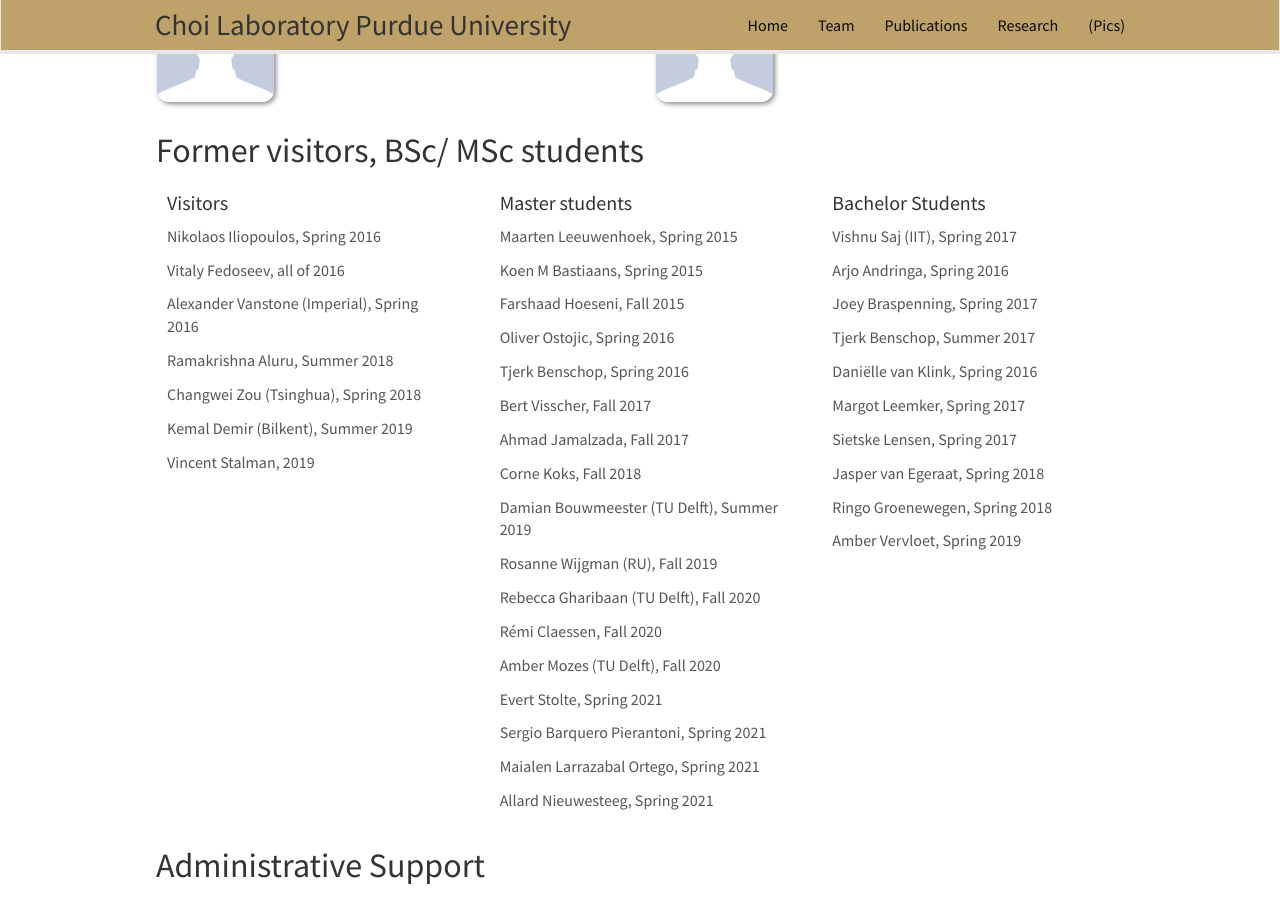
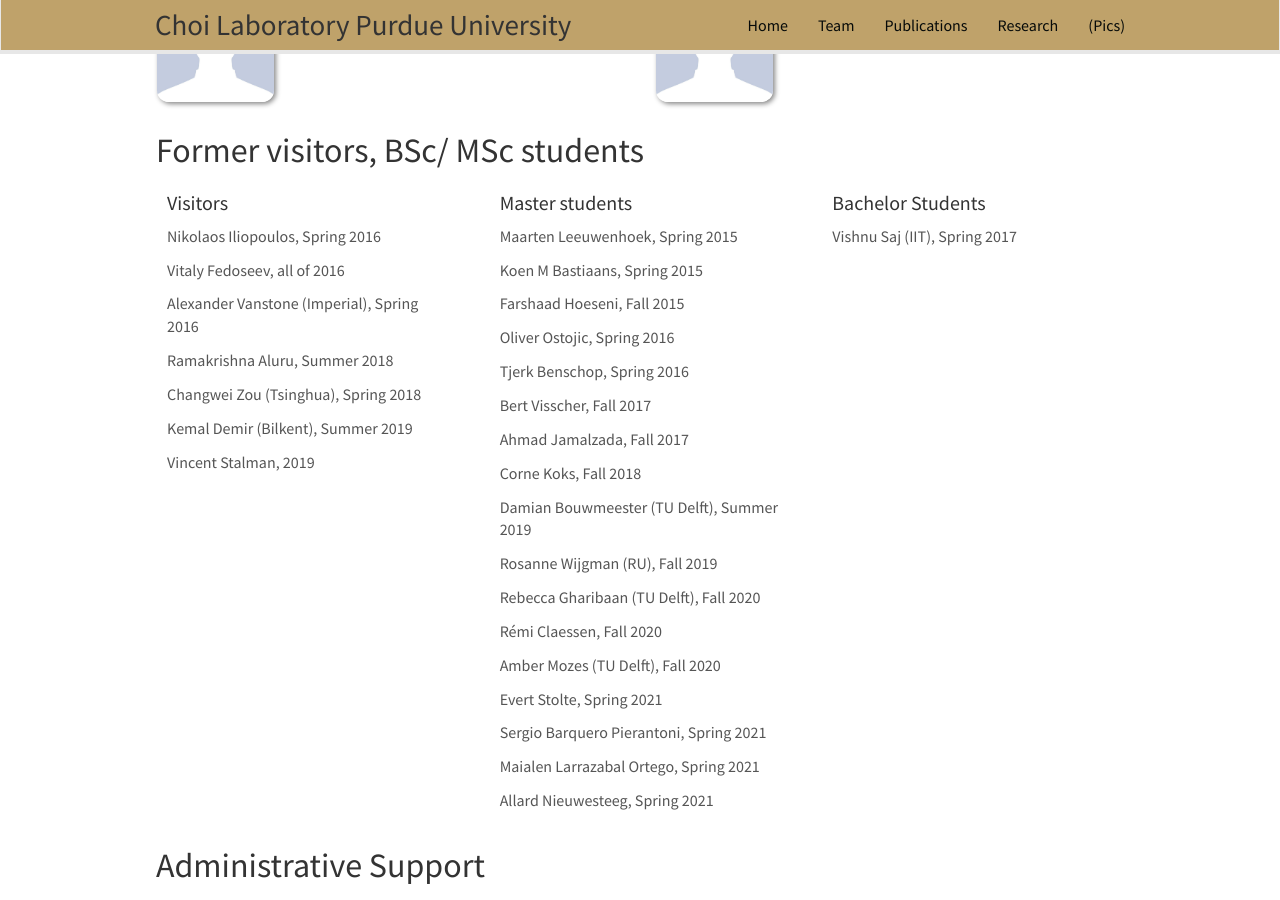
Before and after one commit to choidnalab/choidnalab.github.io, a Jekyll site: the page built from _pages/team.md, in a window 1280 px wide and 900 px high, scrolled down 1723 px. Built offline with Jekyll 4.4.1, drawn with Linux system fonts in a browser that asks for light colours; nearby versions of some CDN libraries.

Commit message:
Update alumni_bsc.yml

```diff
--- a/_data/alumni_bsc.yml
+++ b/_data/alumni_bsc.yml
@@ -1,19 +1 @@
 - name: Vishnu Saj (IIT), Spring 2017
-
-- name: Arjo Andringa, Spring 2016
-
-- name: Joey Braspenning, Spring 2017
-
-- name: Tjerk Benschop, Summer 2017
-
-- name: Daniëlle van Klink, Spring 2016
-
-- name: Margot Leemker, Spring 2017
-
-- name: Sietske Lensen, Spring 2017
-
-- name: Jasper van Egeraat, Spring 2018
-
-- name: Ringo Groenewegen, Spring 2018
-
-- name: Amber Vervloet, Spring 2019
```
